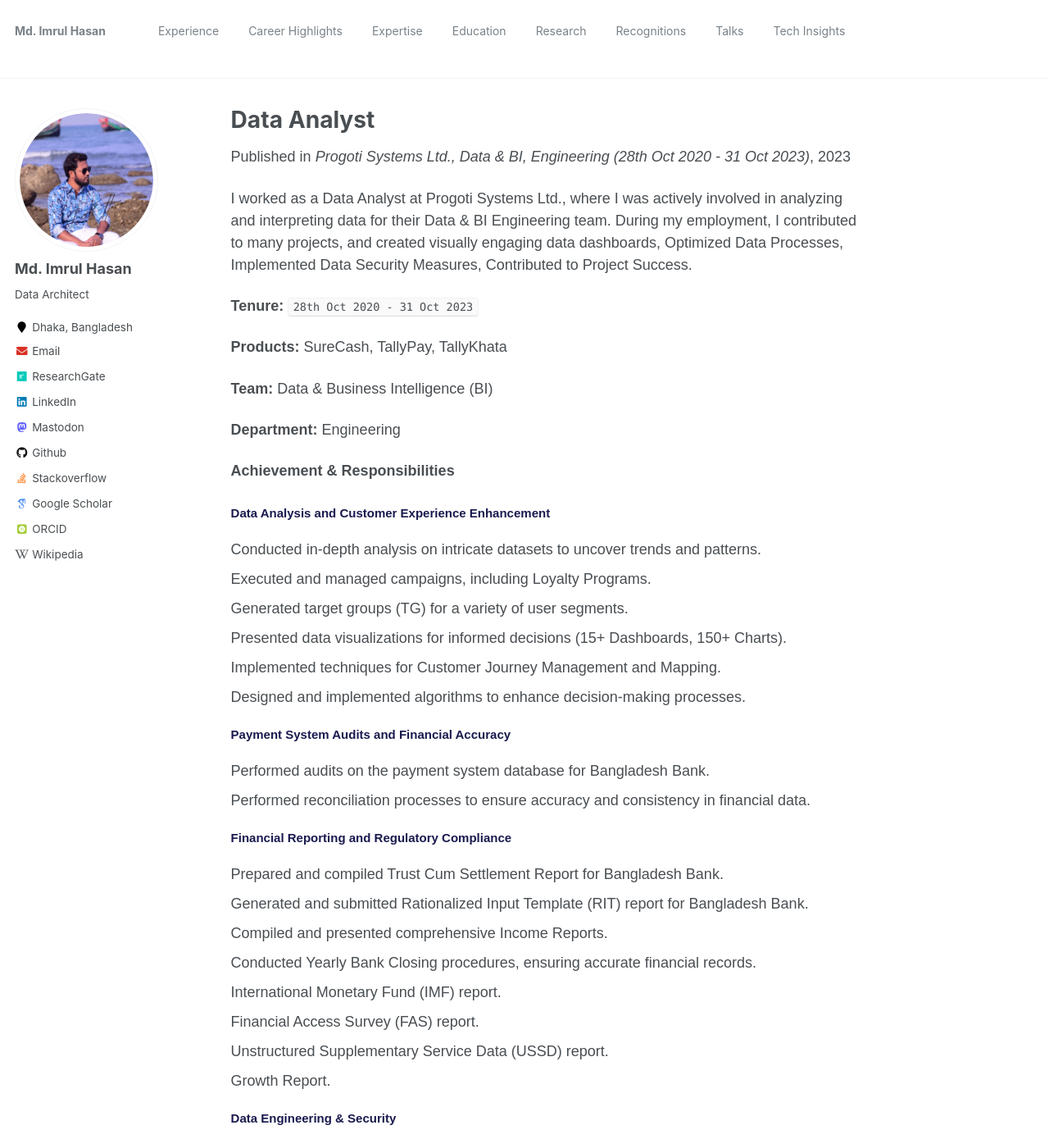
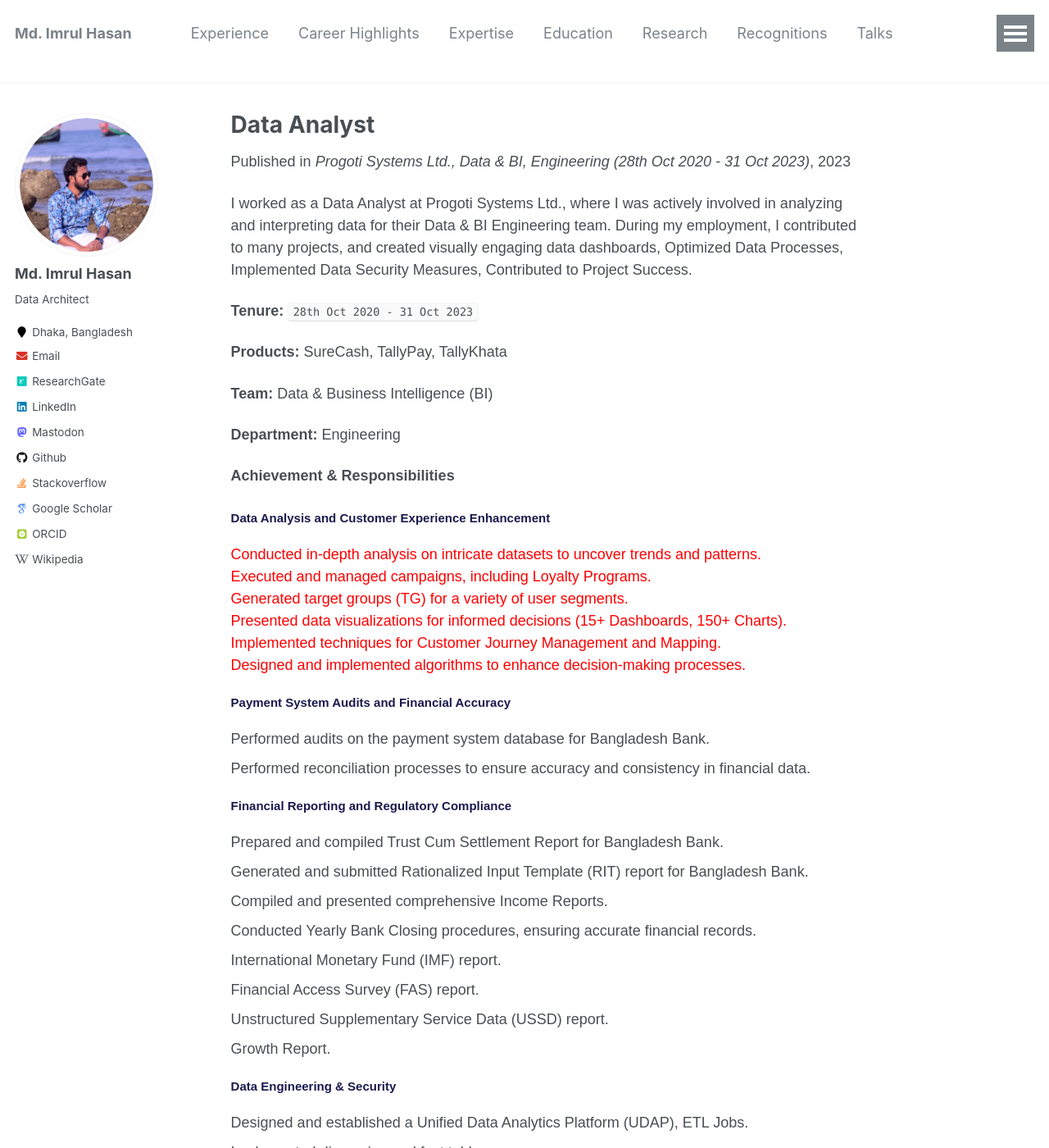
Before and after one commit to imrulhasandata/imrulhasandata, a Jekyll site: the page built from _experience/2023-10-31-PSL.md, in a window 1280 px wide and 1400 px high. Shown: the whole window at 82% size. Built offline with Jekyll 4.4.1, drawn with Linux system fonts in a browser that asks for light colours; some web fonts are replaced.

```diff
--- a/_experience/2023-10-31-PSL.md
+++ b/_experience/2023-10-31-PSL.md
@@ -34,11 +34,12 @@ I worked as a Data Analyst at Progoti Systems Ltd., where I was actively involve
       list-style-type: none;
       padding: 0;
     }
-    li {
+    .li {
         margin-bottom: 8px;
         font-size: 14px;
         padding: 0;
         margin: 0;
+        color: red;
     }
     .section {
         font-weight: bold;
@@ -54,12 +55,12 @@ I worked as a Data Analyst at Progoti Systems Ltd., where I was actively involve
 <div>
   <strong class="section">Data Analysis and Customer Experience Enhancement</strong>
   <ul>
-    <li>Conducted in-depth analysis on intricate datasets to uncover trends and patterns.</li>
-    <li>Executed and managed campaigns, including Loyalty Programs.</li>
-    <li>Generated target groups (TG) for a variety of user segments.</li>
-    <li>Presented data visualizations for informed decisions (15+ Dashboards, 150+ Charts).</li>
-    <li>Implemented techniques for Customer Journey Management and Mapping.</li>
-    <li>Designed and implemented algorithms to enhance decision-making processes.</li>
+    <li class="li">Conducted in-depth analysis on intricate datasets to uncover trends and patterns.</li>
+    <li class="li">Executed and managed campaigns, including Loyalty Programs.</li>
+    <li class="li">Generated target groups (TG) for a variety of user segments.</li>
+    <li class="li">Presented data visualizations for informed decisions (15+ Dashboards, 150+ Charts).</li>
+    <li class="li">Implemented techniques for Customer Journey Management and Mapping.</li>
+    <li class="li">Designed and implemented algorithms to enhance decision-making processes.</li>
   </ul>
 </div>
 
```
